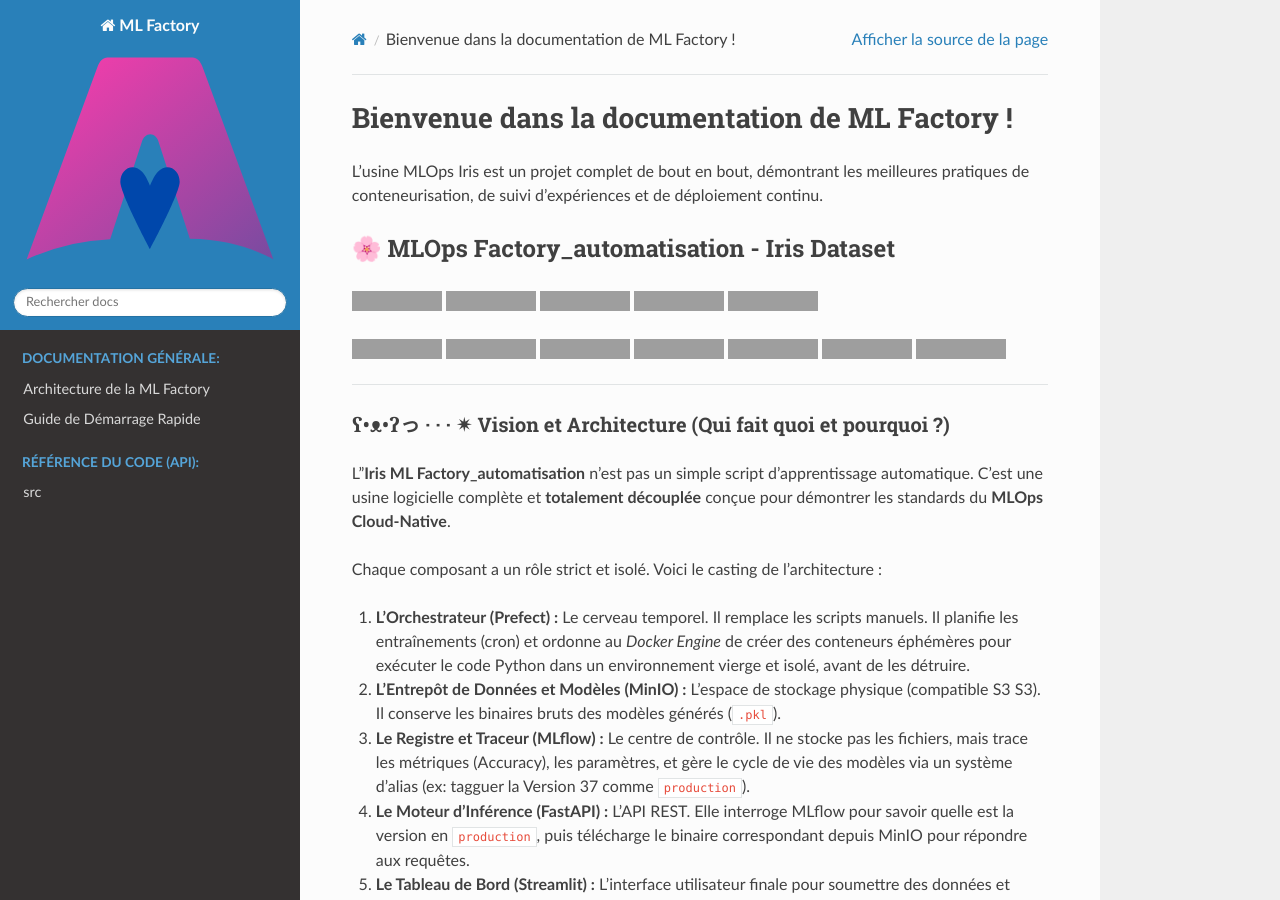
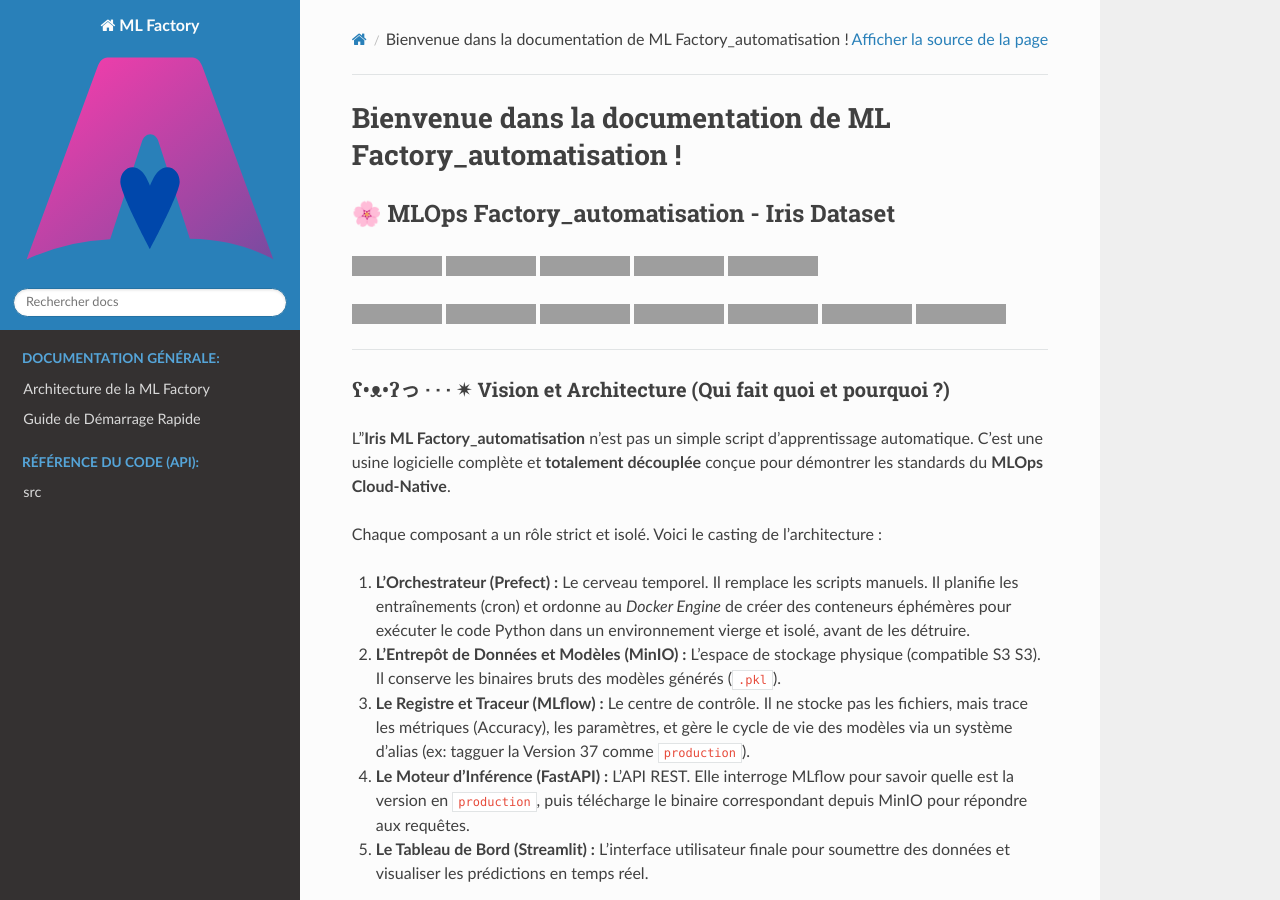
Before and after one commit to AnnaVitry/MLOPS_MLFactory_automatisation, a Sphinx documentation site: the page built from docs/source/index.rst, in a window 1280 px wide and 900 px high, cut to the strip 0-900 px from the top of the window. Built offline with Sphinx 7.4.7 and the Read the Docs theme 3.1.0, drawn with Linux system fonts in a browser that asks for light colours; some of the changed text lies outside the part shown; grey boxes are pictures that could not be loaded.

Commit message:
titre modifié

```diff
--- a/README.md
+++ b/README.md
@@ -91,7 +91,7 @@ L'API (`src/api/main.py`) utilise un mécanisme de cache intelligent pour évite
 
 ---
 
-### 🧪 Expérimentation : Comment changer de modèle en 3 clics (Sans coder)
+### Expérimentation : Comment changer de modèle en 3 clics (Sans coder)
 
 L'un des plus grands accomplissements de cette architecture MLOps est son dynamisme. Le pipeline d'entraînement a été paramétré via Prefect. Cela signifie que **vous n'avez plus besoin de modifier le code Python pour mettre un nouvel algorithme en production**.
 
--- a/docs/source/index.rst
+++ b/docs/source/index.rst
@@ -3,10 +3,8 @@
    You can adapt this file completely to your liking, but it should at least
    contain the root `toctree` directive.
 
-Bienvenue dans la documentation de ML Factory !
+Bienvenue dans la documentation de ML Factory_automatisation !
 ===============================================
-
-L'usine MLOps Iris est un projet complet de bout en bout, démontrant les meilleures pratiques de conteneurisation, de suivi d'expériences et de déploiement continu.
 
 .. include:: ../../README.md
    :parser: myst_parser.sphinx_
```
